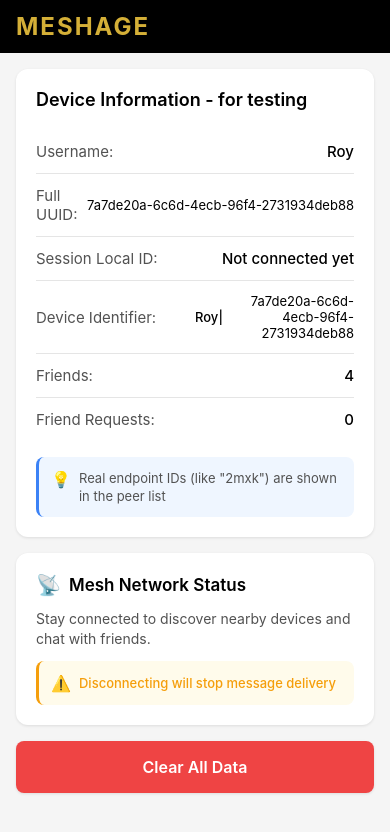
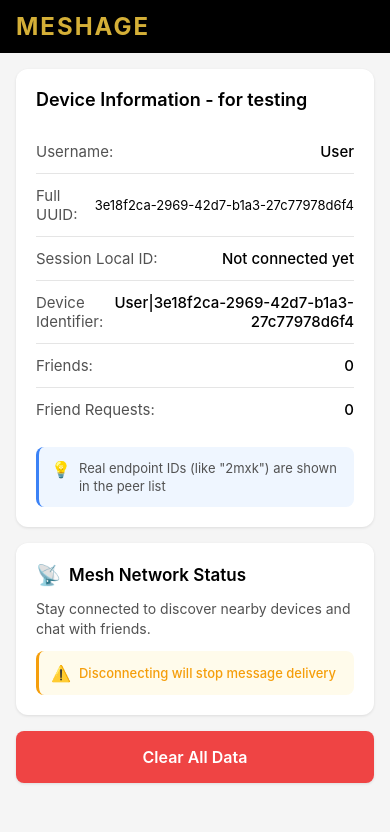
Before and after one commit to Mridul60/meshageV2, a React Native app: screen /MoreInfoPage in a window 390 px wide. Shown: the top 832 px of the page. Built offline with nearby package versions, Linux system fonts and the light colour scheme.

Commit message:
onboarding page backend

```diff
--- a/App.tsx
+++ b/App.tsx
@@ -1,4 +1,4 @@
-import React from 'react';
+import React, { useEffect, useState } from 'react';
 import { StatusBar, View, TouchableOpacity, StyleSheet } from 'react-native';
 import { SafeAreaProvider, SafeAreaView } from 'react-native-safe-area-context';
 import { NavigationContainer } from '@react-navigation/native';
@@ -6,6 +6,7 @@ import { createNativeStackNavigator } from '@react-navigation/native-stack';
 import { createBottomTabNavigator } from '@react-navigation/bottom-tabs';
 import { QueryClient, QueryClientProvider } from '@tanstack/react-query';
 import Ionicons from 'react-native-vector-icons/Ionicons';
+import { StorageService } from './src/utils/storage';
 
 import OnboardingScreen from './src/screens/OnboardingScreen';
 
@@ -102,13 +103,37 @@ function MainTabs() {
 
 /* ---------------------- ROOT APP ---------------------- */
 export default function App() {
+  const [initialRouteName, setInitialRouteName] = useState<'Onboarding' | 'Main'>('Onboarding');
+  const [isLoading, setIsLoading] = useState(true);
+
+  useEffect(() => {
+    const checkOnboardingStatus = async () => {
+      const completed = await StorageService.isOnboardingComplete();
+      setInitialRouteName(completed ? 'Main' : 'Onboarding');
+      setIsLoading(false);
+    };
+
+    checkOnboardingStatus();
+  }, []);
+
+  if (isLoading) {
+    return (
+      <QueryClientProvider client={queryClient}>
+        <SafeAreaProvider>
+          <StatusBar barStyle="light-content" backgroundColor="#1a1a1a" />
+          <View style={{ flex: 1, backgroundColor: '#000' }} />
+        </SafeAreaProvider>
+      </QueryClientProvider>
+    );
+  }
+
   return (
     <QueryClientProvider client={queryClient}>
       <SafeAreaProvider>
         <StatusBar barStyle="light-content" backgroundColor="#1a1a1a" />
         <NavigationContainer>
           <Stack.Navigator
-            initialRouteName="Onboarding" // change to your "working" screen
+            initialRouteName={initialRouteName} // change to your "working" screen
             screenOptions={{ headerShown: false }}
           >
             <Stack.Screen name="Onboarding" component={OnboardingScreen} />
--- a/src/screens/settings/SettingsScreen.tsx
+++ b/src/screens/settings/SettingsScreen.tsx
@@ -1,4 +1,4 @@
-import React, { useState } from 'react';
+import React, { useState, useEffect } from 'react';
 import {
     View,
     Text,
@@ -12,11 +12,28 @@ import {
 import Ionicons from 'react-native-vector-icons/Ionicons';
 import { useNavigation, } from '@react-navigation/native';
 import Svg, { Path } from 'react-native-svg';
+import { StorageService } from '../../utils/storage';
 
 export default function SettingsScreen() {
     const [isConnected, setIsConnected] = useState(true);
     const [scanning, setScanning] = useState(false);
+    const [userName, setUserName] = useState('');
+    const [persistentId, setPersistentId] = useState('');
     const navigation = useNavigation();
+
+    useEffect(() => {
+        const loadUserInfo = async () => {
+            const savedUsername = await StorageService.getUsername();
+            const savedPersistentId = await StorageService.getPersistentId();
+
+            if (savedUsername) {
+                setUserName(savedUsername);
+            }
+            setPersistentId(savedPersistentId);
+        };
+
+        loadUserInfo();
+    }, []);
 
     const handleScan = async () => {
         setScanning(true);
@@ -35,8 +52,8 @@ export default function SettingsScreen() {
         <ScrollView style={styles.container} contentContainerStyle={styles.contentContainer}>
             <View style={styles.card}>
                 <View style={styles.cardContent}>
-                    <Text style={styles.userName}>JOHN DOE</Text>
-                    <Text style={styles.userId}>ID · ewjqr1q330rnf</Text>
+                    <Text style={styles.userName}>{userName || 'User'}</Text>
+                    <Text style={styles.userId}>ID · {persistentId ? persistentId.split('-')[0] : '...'}</Text>
 
                     <View style={styles.scanButtonContainer}>
                         <TouchableOpacity
--- a/src/screens/settings/moreInfoScreen.tsx
+++ b/src/screens/settings/moreInfoScreen.tsx
@@ -1,4 +1,4 @@
-import React, { useState } from 'react';
+import React, { useState, useEffect } from 'react';
 import {
   View,
   Text,
@@ -8,16 +8,43 @@ import {
   Alert
 } from 'react-native';
 import Header from '../components/Header';
+import { StorageService } from '../../utils/storage';
 
 export default function MoreInfoPage() {
-  const [deviceInfo] = useState({
-    username: 'Roy',
-    fullUUID: '7a7de20a-6c6d-4ecb-96f4-2731934deb88',
+  const [deviceInfo, setDeviceInfo] = useState({
+    username: 'User',
+    fullUUID: 'Unavailable',
     sessionLocalID: 'Not connected yet',
-    deviceIdentifier: '7a7de20a-6c6d-4ecb-96f4-2731934deb88',
-    friends: 4,
+    deviceIdentifier: 'Unavailable',
+    friends: 0,
     friendRequests: 0
   });
+
+  useEffect(() => {
+    const loadInfo = async () => {
+      const savedUsername = await StorageService.getUsername();
+      const savedPersistentId = await StorageService.getPersistentId();
+      const friends = await StorageService.getFriends();
+      const friendRequests = await StorageService.getFriendRequests();
+
+      const displayName = savedUsername || 'User';
+      const persistentId = savedPersistentId || 'Unavailable';
+      const deviceIdentifier = savedPersistentId
+        ? `${displayName}|${savedPersistentId}`
+        : displayName;
+
+      setDeviceInfo({
+        username: displayName,
+        fullUUID: persistentId,
+        sessionLocalID: 'Not connected yet',
+        deviceIdentifier,
+        friends: friends.length,
+        friendRequests: friendRequests.length,
+      });
+    };
+
+    loadInfo();
+  }, []);
 
   const handleClearData = () => {
     Alert.alert(
@@ -64,10 +91,7 @@ export default function MoreInfoPage() {
 
           <View style={styles.infoRow}>
             <Text style={styles.infoLabel}>Device Identifier:</Text>
-            <View style={styles.identifierContainer}>
-              <Text style={styles.identifierLabel}>Roy|</Text>
-              <Text style={styles.infoValueSmall}>{deviceInfo.deviceIdentifier}</Text>
-            </View>
+            <Text style={styles.infoValue}>{deviceInfo.deviceIdentifier}</Text>
           </View>
 
           <View style={styles.divider} />
```
Also changed, not shown: TODO.txt, 1 other file (tests, documents, lock files or other folders).
